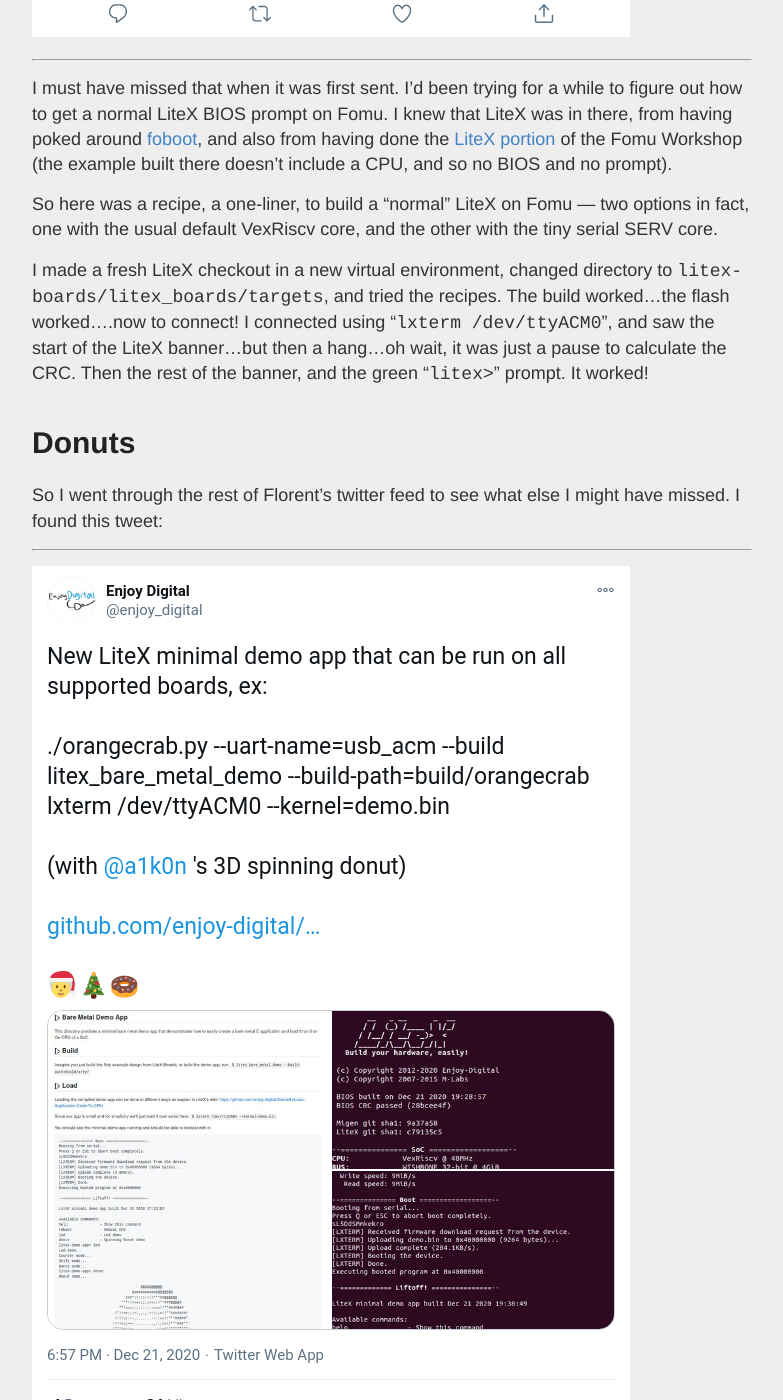
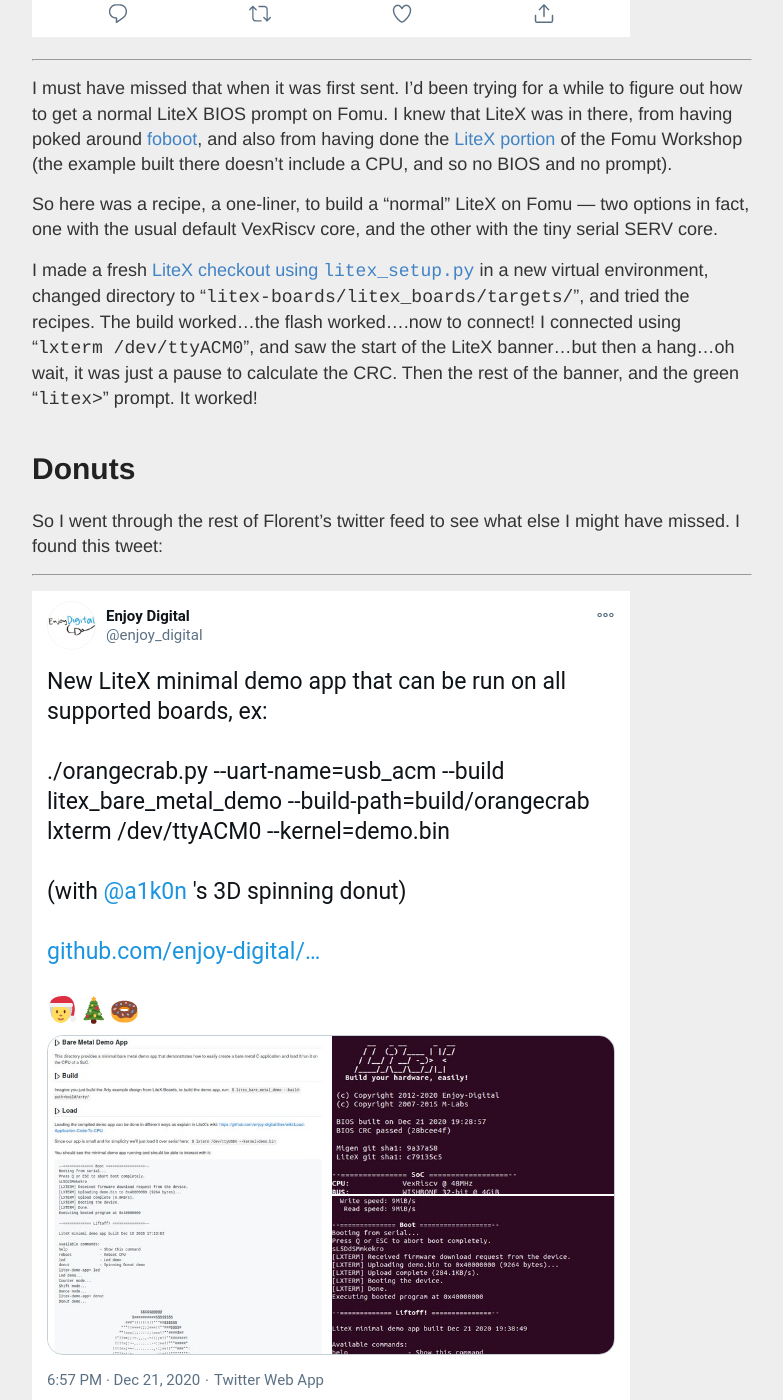
Before and after one commit to tcal-x/tcal-x.github.io, a Jekyll site: the page built from _posts/2021-01-23-Fomu-Donut.md, in a window 1280 px wide and 1400 px high, scrolled down 1009 px. Shown: the whole window, without its empty margins (248-1031 px from the left). Built offline with Jekyll 4.4.1, drawn with Linux system fonts in a browser that asks for light colours; some of the changed text lies outside the part shown.

Commit message:
Add link to LiteX quick start; add some quotes for readability.
Signed-off-by: Tim Callahan <tcal@google.com>

````diff
--- a/_posts/2021-01-23-Fomu-Donut.md
+++ b/_posts/2021-01-23-Fomu-Donut.md
@@ -18,7 +18,7 @@ how to get a normal LiteX BIOS prompt on Fomu.  I knew that LiteX was in there,
 So here was a recipe, a one-liner, to build a "normal" LiteX on Fomu --- two options in fact,
 one with the usual default VexRiscv core, and the other with the tiny serial SERV core.
 
-I made a fresh LiteX checkout in a new virtual environment, changed directory to `litex-boards/litex_boards/targets`, and tried the recipes.   The build worked...the flash worked....now to connect!    I connected using "`lxterm /dev/ttyACM0`", and saw the start of the LiteX banner...but then a hang...oh wait, it was just a pause to calculate the CRC.   Then the rest of the banner, and the green "`litex>`" prompt.   It worked!
+I made a fresh [LiteX checkout using `litex_setup.py`](https://github.com/enjoy-digital/litex#quick-start-guide) in a new virtual environment, changed directory to "`litex-boards/litex_boards/targets/`", and tried the recipes.   The build worked...the flash worked....now to connect!    I connected using "`lxterm /dev/ttyACM0`", and saw the start of the LiteX banner...but then a hang...oh wait, it was just a pause to calculate the CRC.   Then the rest of the banner, and the green "`litex>`" prompt.   It worked!
 
 
 # Donuts
@@ -33,7 +33,7 @@ So I went through the rest of Florent's twitter feed to see what else I might ha
 
 Hmm, I know how I would run that on an Arty board -- I would use `lxterm --kernel demo.bin /dev/ttyXXXX`.   The LiteX BIOS would attempt a serialboot by sending a magic ASCII string; then lxterm would recognize it and send the binary over the serial connection.
 
-But would that work on Fomu?   I've run RISC-V applications on Fomu, but they were loaded using `dfu-util -D app.dfu`, relying on the magic of the Fomu bootloader.    Since I now have a `litex>` prompt on Fomu, serialboot should work....right?
+But would that work on Fomu?   I've run RISC-V applications on Fomu, but they were loaded using "`dfu-util -D app.dfu`", relying on the magic of the Fomu bootloader.    Since I now have a "`litex>`" prompt on Fomu, serialboot should work....right?
 
 Well, let's build the demo and find out:
 ```
````
